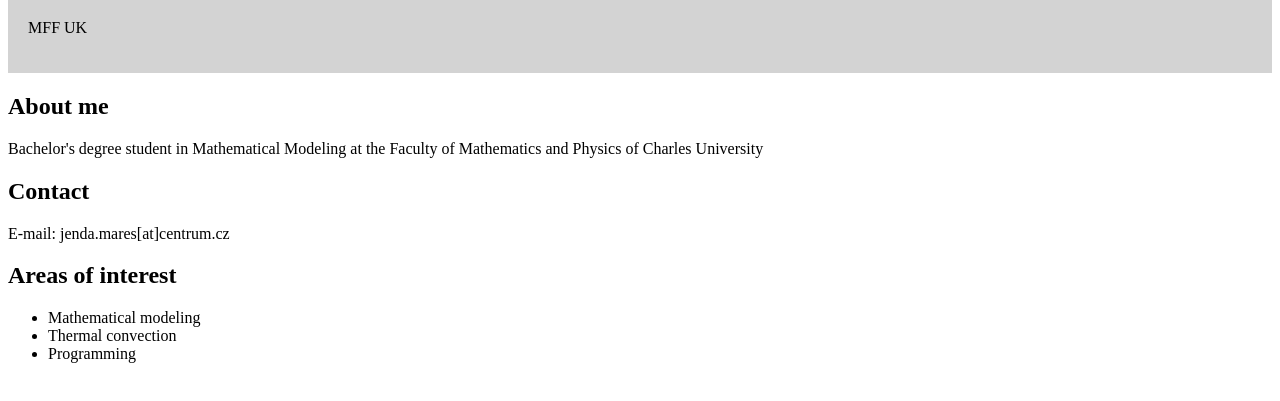
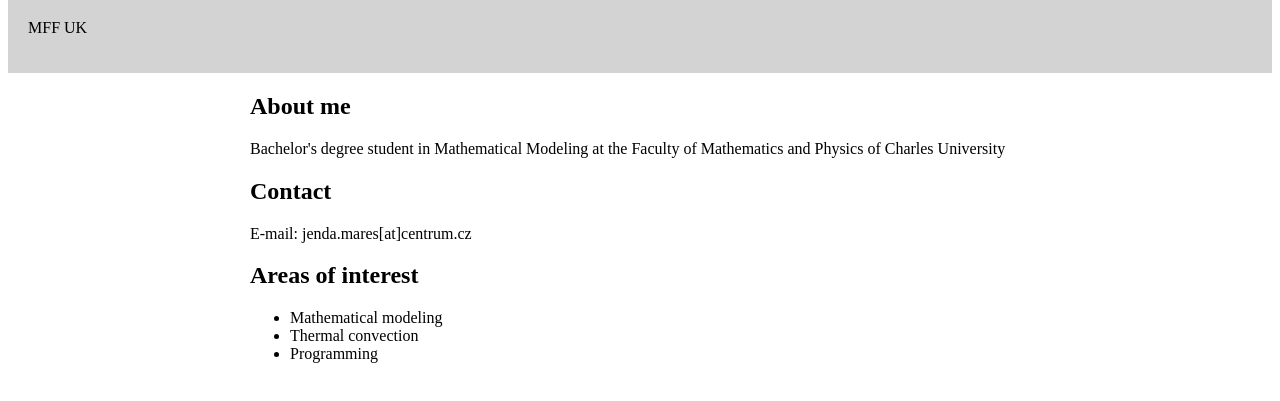
Before and after one commit to JanMares248/My-Web-Page, a plain HTML site: page index.html in a window 1280 px wide. Shown: the part 89-490 px from the top of the page. Drawn offline with Linux system fonts and the light colour scheme.

Commit message:
Update index.html

```diff
--- a/index.html
+++ b/index.html
@@ -17,7 +17,8 @@
         .container {
             max-width: 800px;
             margin: 0 auto;
-            padding: 0px;
+            padding-left: 20px;
+            text-align: left;
         }
     </style>
 </head>
@@ -27,7 +28,7 @@
         <p>MFF UK</p>
     </header>
 
-    <div align = "left">
+    <div class="container">
         <h2>About me</h2>
         <p>Bachelor's degree student in Mathematical Modeling at the Faculty of Mathematics and Physics of Charles University</p>
 
```
